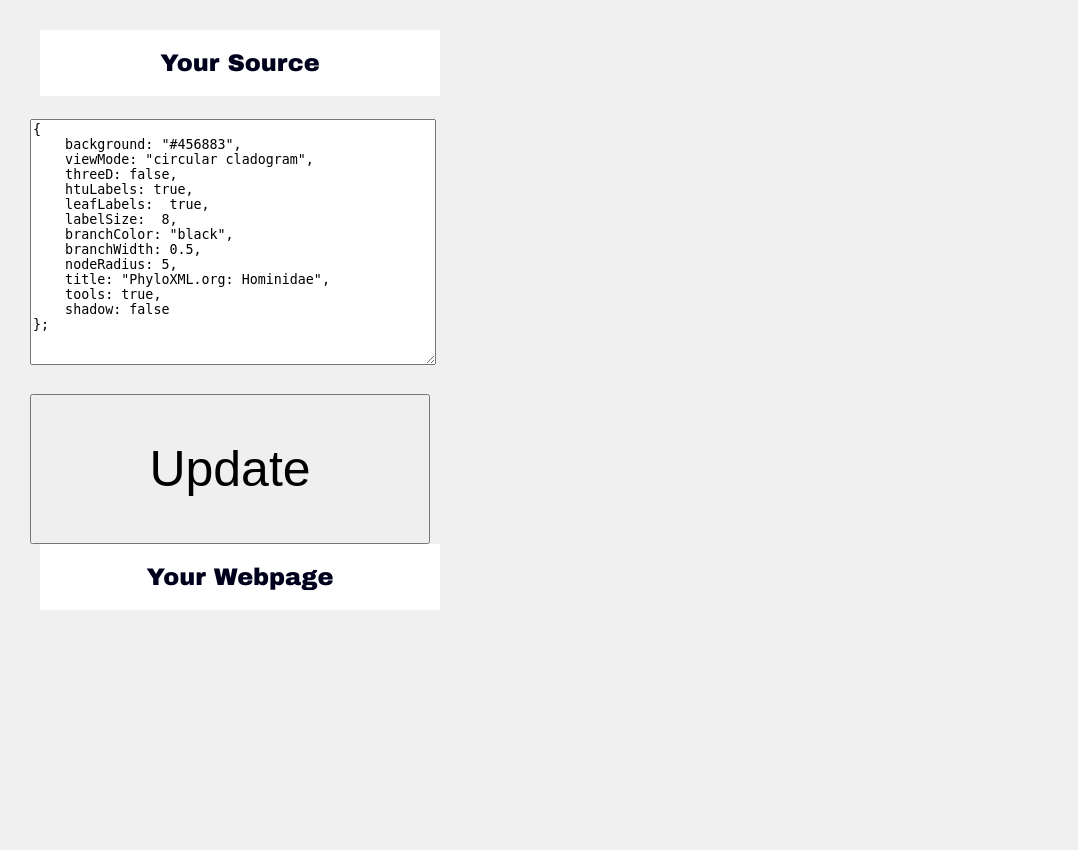
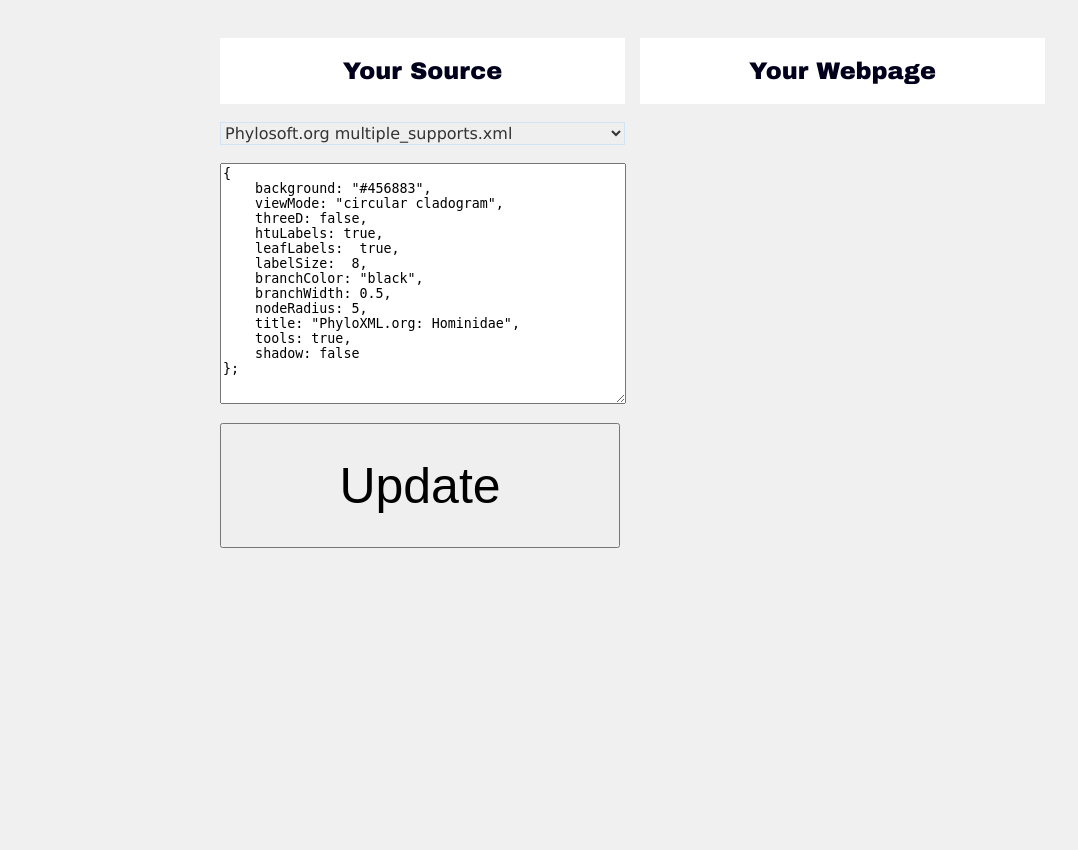
Before and after one commit to andrewxhill/PhyloBox, a Python web app: template templates/examples/playground.widget.html in a window 1280 px wide. Shown: the top 850 px of the page, without its empty margins (0-1078 px from the left). After the commit the page ends 548 px from the top, so only its background shows below. Run offline with Jinja, Linux system fonts and the light colour scheme; the template is opened without the code that fills it, so the values that code supplies are empty; some libraries are stand-ins or nearby versions.

Commit message:
added drop down to widget demo

```diff
--- a/templates/examples/playground.widget.html
+++ b/templates/examples/playground.widget.html
@@ -4,19 +4,32 @@
 <head>
     <!-- Demo Styles -->
 	<style>
-        body { background: #f0f0f0; padding: 30px; margin: 0; }
-        #header { width: 400px; margin: 0 auto 5px; text-align: center; padding: 20px 0; background: white; }
-        #container {position: relative; float: left; width: 1150px}
+        body { background: #f0f0f0; padding: 30px; }
+        #container {margin: auto; width: 840px}
         #left {float: left; width:420px}
         #right {float: left; width:420px}
-        .myOptionsDemo{width: 400px; height: 240px;}
-        .myOptionsSubmit{width: 400px; height: 150px; font-size: 50px; margin-top: 25px;}
+        #header { width: 405px; text-align: center; padding: 20px 0; background: white; }
+        .myOptionsDemo{width: 400px; height: 235px;}
+        .myOptionsSubmit{width: 400px; height: 125px; font-size: 50px; margin-top: 15px;}
         .title { font-family: Arial black,Arial,sans-serif; font-size: 1.5em; color: #00001D; }
         .eventLog { font-size: 0.7em; font-family: helvetica,arial,freesans,clean,sans-serif; background: yellow; color: #666; width: 400px; margin: 0 auto; padding: 2px; }
         #content { width: 400px; margin: 0 auto; }
         .pb { width: 400px; height: 400px; float: left; }
         .cl { overflow: auto; background: #00001d; color: #c69500; float: left; width: 300px; height: 400px;  border: 1px solid red; margin-left: 15px; }
         .info { background: #00001d; color: #c69500; padding: 10px; font-size: 1.3em; float: left; width: 695px; height: 85px;  border: 1px solid red; margin-top: 15px; }
+
+        #urlselect {
+          margin: 0px;
+          padding: 0px;
+          font-family:Verdana, Geneva, Arial, Helvetica, sans-serif;
+          font-size:1em;/* Resize Font*/
+          width : 405px; /* Resize Width */
+          display : block;
+          text-align:left;
+          cursor: pointer;
+          border:1px solid #D1E4F6;
+          color:#333;
+        }
     </style>
 	<!-- Attach Phylobox to Your Webpage -->
     <script type="text/javascript" src="/static/js/2-0/lab.widget.phylobox.js"></script>
@@ -42,20 +55,27 @@
             $(".myOptionsSubmit").click(function(){
                 var s = $(".myOptionsDemo").val();
                 myOptions = (new Function("return " + s))()
-                $('#content').empty();
-                $('#content').html('<div id="phylo_div" class="pb"></div>');
                 loadPB();
             });
             loadPB();
         }
-
+        var url = "http://www.phylosoft.org/archaeopteryx/examples/data/multiple_supports.xml"
+        var myPhylobox;
 		// function called by window.onload() in body tag
 		function loadPB() {
+            myPhylobox = 0;
+            $('#content').empty();
+            var aN = (Math.round(Math.random()*100)).toString();
+            $('#content').html('<div id="'+aN+'" class="pb"></div>');
 			// create a new PhyloBox instance contained by #phylo_div
-			var myPhylobox = new PhyloBox.Viz( "phylo_div", myOptions );
+			myPhylobox = new PhyloBox.Viz( aN, myOptions );
 			// draw some phylogeny
-			myPhylobox.drawTree( "url", "http://www.phylosoft.org/archaeopteryx/examples/data/multiple_supports.xml" );
+			myPhylobox.drawTree( "url", url );
 
+		}
+        function newUrl(select) {
+            url = select.value;
+            loadPB();
         }
     </script>
 </head>
@@ -66,6 +86,14 @@
             <div id="header">
                 <div class="title">Your Source</div>
             </div>
+            <br />
+
+            <select id="urlselect" name="urls" onchange="newUrl(this)">
+            <option value="http://www.phylosoft.org/archaeopteryx/examples/data/multiple_supports.xml">Phylosoft.org multiple_supports.xml</option>
+            <option value="http://www.phylosoft.org/archaeopteryx/examples/data/bcl_2.xml">Phylosoft.org bcl_2.xml</option>
+            <option value="http://www.phyloxml.org/examples/apaf.xml">Phyloxml.org apaf.xml</option>
+            </select>
+
             <br />
                 <textarea class="myOptionsDemo">
 {
@@ -86,7 +114,6 @@
                 <br />
                 <button class="myOptionsSubmit">Update</button>
         </div>
-    </div>
         <div id="right">
             <div id="header">
                 <div class="title">Your Webpage</div>
```
Lines whose indentation alone changed are shown as unchanged.
